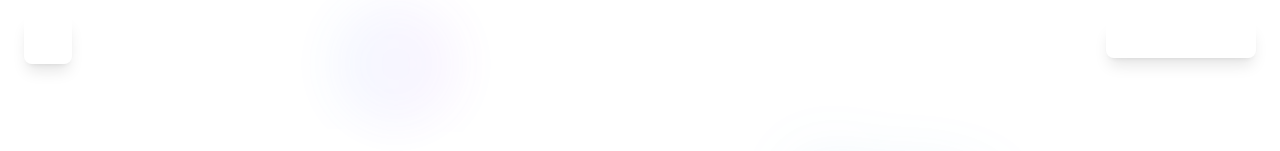
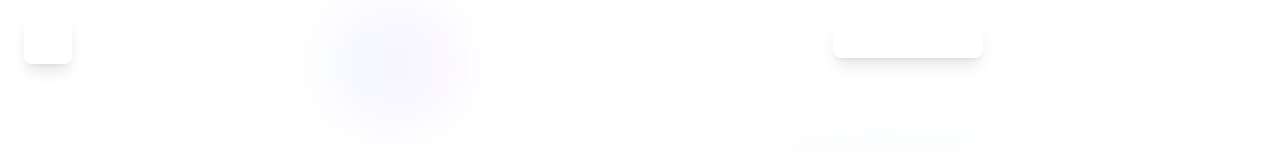
Before and after one commit to mateo-alvarezt21/Mainic-landing, a Next.js app: page / in a window 1280 px wide. Shown: the top 151 px of the page. Built offline with nearby package versions, Linux system fonts and the light colour scheme.

Commit message:
Animates the header with motion

```diff
--- a/src/components/layout/header/Header.tsx
+++ b/src/components/layout/header/Header.tsx
@@ -1,5 +1,7 @@
 'use client'
 
+import { memo } from 'react'
+import { motion } from 'framer-motion'
 import { cn } from '@/lib/utils'
 import { useScrollState, useMobileMenu, useNavigation } from '@/hooks'
 import { Logo } from '@/components/layout/header/Logo'
@@ -7,7 +9,84 @@ import { DesktopNav } from '@/components/layout/header/DesktopNav'
 import { MobileMenu } from '@/components/layout/header/MobileMenu'
 import { MobileMenuToggle } from '@/components/layout/header/MobileMenuToggle'
 
-export function Header() {
+const headerVariants = {
+  hidden: {
+    y: -100,
+    opacity: 0
+  },
+  visible: {
+    y: 0,
+    opacity: 1,
+    transition: {
+      duration: 0.6,
+      ease: [0.6, -0.05, 0.01, 0.99] as const,
+      staggerChildren: 0.15,
+      delayChildren: 0.2
+    }
+  }
+}
+
+const itemVariants = {
+  hidden: {
+    y: -20,
+    opacity: 0
+  },
+  visible: {
+    y: 0,
+    opacity: 1,
+    transition: {
+      duration: 0.5,
+      ease: [0.6, -0.05, 0.01, 0.99] as const
+    }
+  }
+}
+
+const logoVariants = {
+  hidden: {
+    x: -30,
+    opacity: 0,
+    scale: 0.8
+  },
+  visible: {
+    x: 0,
+    opacity: 1,
+    scale: 1,
+    transition: {
+      duration: 0.6,
+      ease: [0.6, -0.05, 0.01, 0.99] as const
+    }
+  }
+}
+
+const navVariants = {
+  hidden: {
+    x: 30,
+    opacity: 0
+  },
+  visible: {
+    x: 0,
+    opacity: 1,
+    transition: {
+      duration: 0.6,
+      ease: [0.6, -0.05, 0.01, 0.99] as const
+    }
+  }
+}
+
+const backgroundVariants = {
+  transparent: {
+    backgroundColor: 'rgba(17, 22, 24, 0)',
+    backdropFilter: 'blur(0px)',
+    boxShadow: '0 0 0 0 rgba(0, 0, 0, 0)'
+  },
+  scrolled: {
+    backgroundColor: 'rgba(17, 22, 24, 0.95)',
+    backdropFilter: 'blur(12px)',
+    boxShadow: '0 10px 15px -3px rgba(0, 0, 0, 0.1)'
+  }
+}
+
+export const Header = memo(() => {
   const isScrolled = useScrollState({ threshold: 50 })
   const { isOpen: isMobileMenuOpen, toggleMenu, closeMenu } = useMobileMenu()
   const { navItems, handleNavClick } = useNavigation()
@@ -18,33 +97,59 @@ export function Header() {
   }
 
   return (
-    <header
-      className={cn(
-        'fixed top-0 left-0 w-full z-50 transition-all duration-300',
-        isScrolled
-          ? 'bg-dark-900/95 backdrop-blur-md shadow-lg'
-          : 'bg-transparent'
-      )}
+    <motion.header
+      initial="hidden"
+      animate="visible"
+      variants={headerVariants}
+      className="fixed top-0 left-0 w-full z-50"
     >
-      <nav className="container mx-auto flex items-center justify-between py-4 px-4 sm:px-6">
+      <motion.div
+        animate={isScrolled ? 'scrolled' : 'transparent'}
+        variants={backgroundVariants}
+        transition={{ duration: 0.3, ease: 'easeInOut' }}
+        className="relative"
+      >
+        <motion.div
+          className="absolute inset-0 bg-gradient-to-r from-primary-500/0 via-primary-500/5 to-primary-500/0 opacity-0"
+          animate={isScrolled ? { opacity: 1 } : { opacity: 0 }}
+          transition={{ duration: 0.3 }}
+        />
+
+        <nav className="container mx-auto flex items-center justify-between py-4 px-4 sm:px-6 relative z-10">
+          <motion.div variants={logoVariants}>
             <Logo />
+          </motion.div>
 
+          <motion.div variants={navVariants}>
             <DesktopNav
               navItems={navItems}
               onNavClick={handleNavClick}
             />
+          </motion.div>
 
+          <motion.div variants={itemVariants}>
             <MobileMenuToggle
               isOpen={isMobileMenuOpen}
               onToggle={toggleMenu}
             />
+          </motion.div>
         </nav>
+
+        <motion.div
+          className="absolute bottom-0 left-0 right-0 h-px bg-gradient-to-r from-transparent via-primary-500/50 to-transparent"
+          initial={{ scaleX: 0, opacity: 0 }}
+          animate={isScrolled ? { scaleX: 1, opacity: 1 } : { scaleX: 0, opacity: 0 }}
+          transition={{ duration: 0.4, ease: 'easeOut' }}
+        />
+      </motion.div>
 
       <MobileMenu
         isOpen={isMobileMenuOpen}
         navItems={navItems}
         onNavClick={handleNavClickWithClose}
       />
-    </header>
+    </motion.header>
   )
-}
+})
+
+Header.displayName = 'Header'
```
Lines whose indentation alone changed are shown as unchanged.
